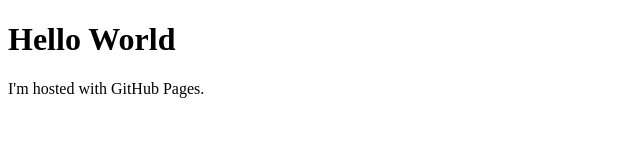
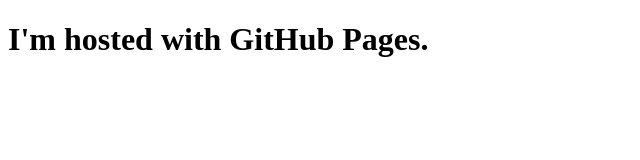
Before and after one commit to irenerrrr/irenerrrr.github.io, a plain HTML site: page site/index.html in a window 1280 px wide. Shown: the whole page, without its empty margins (0-640 px from the left). Drawn offline with Linux system fonts and the light colour scheme.

Commit message:
Update index.html

```diff
--- a/site/index.html
+++ b/site/index.html
@@ -1,7 +1,9 @@
 <!DOCTYPE html>
 <html>
+<head>
+ <title>Hello Coursera! </title>
+</head>
 <body>
-<h1>Hello World</h1>
-<p>I'm hosted with GitHub Pages.</p>
+<h1>I'm hosted with GitHub Pages.</h1>
 </body>
 </html>
```
